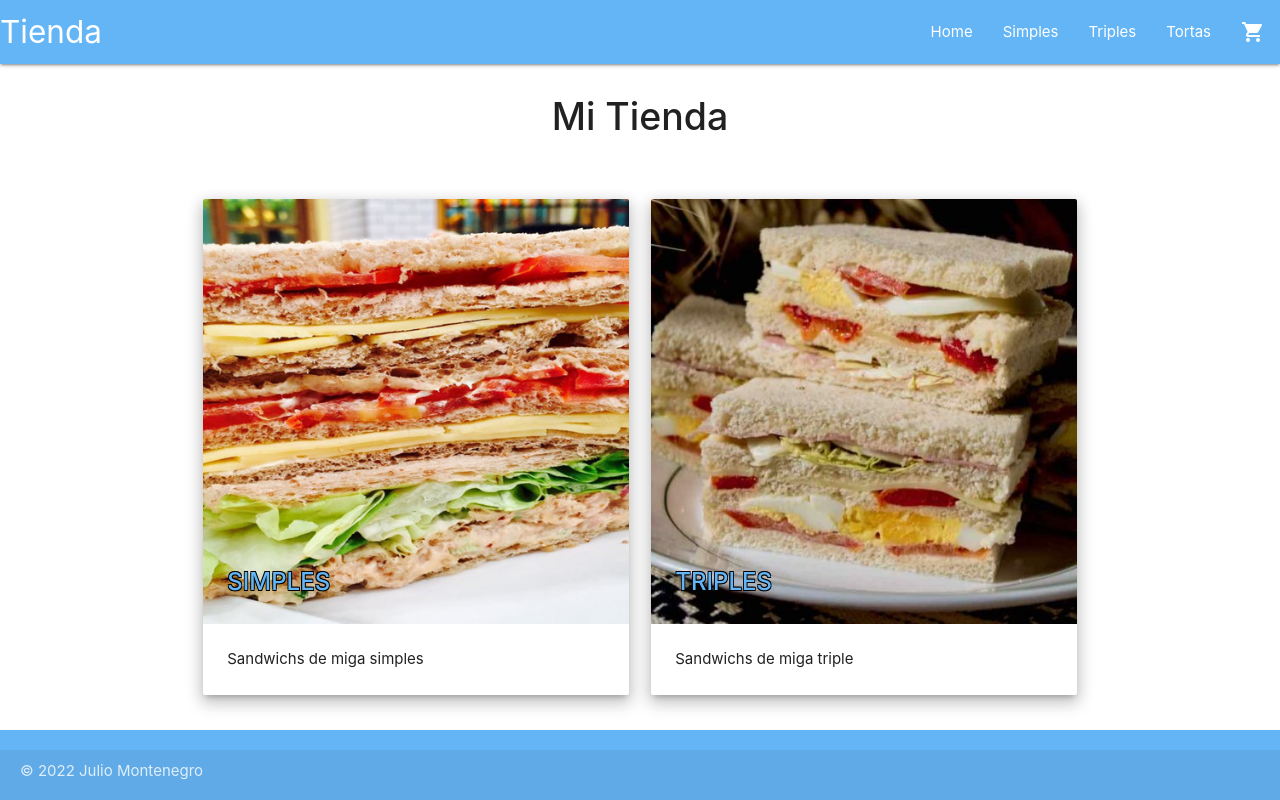
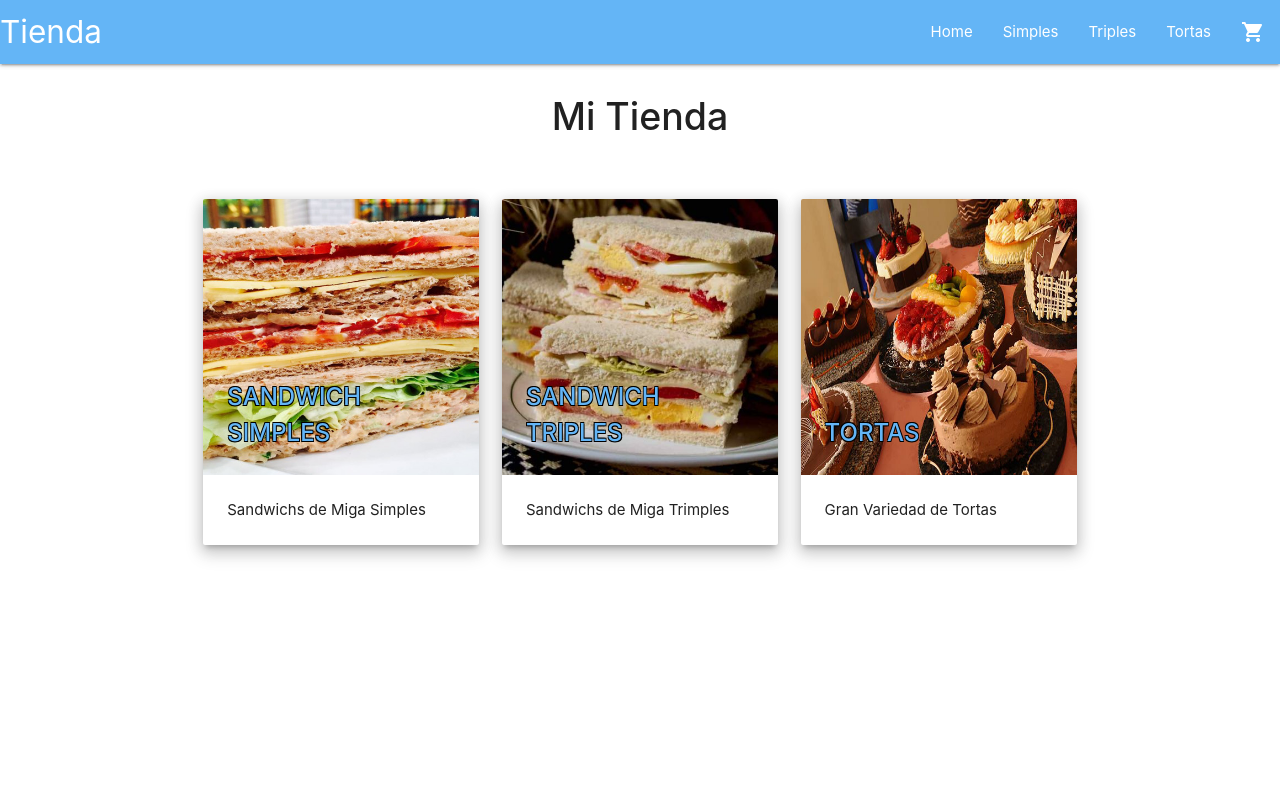
Before and after one commit to juliomontenegro/reactcoder, a React (Create React App) app: page / in a window 1280 px wide. Shown: the top 800 px of the page. Built offline with nearby package versions, Linux system fonts and the light colour scheme.

Commit message:
agregado componente homecard

```diff
--- a/src/Components/CardContainer/index.jsx
+++ b/src/Components/CardContainer/index.jsx
@@ -1,27 +1,26 @@
 import { useEffect, useState } from "react";
 import UserCard from "../UserCard";
-import {getFirestore} from "../../Firebase/Firebase";
+import { getFirestore } from "../../Firebase/Firebase";
 import PreLoader from "../PreLoaders/PreLoaders";
 
-function ItemlistContainer ({urlServer}){
+function ItemlistContainer({ urlServer, nameProduct }) {
   const [products, setProducts] = useState([]);
   const [isLoading, setIsLoading] = useState(false);
   const [error, setError] = useState(null);
 
   useEffect(() => {
-
     const db = getFirestore();
 
-
-       const productsCollection=db.collection(urlServer);
-
+    const productsCollection = db.collection(urlServer);
 
     const getDataFromFirestore = async () => {
       setIsLoading(true);
       try {
         const response = await productsCollection.get();
         if (response.empty) console.log("No hay productos");
-          setProducts(response.docs.map((doc) => ({ ...doc.data(), id: doc.id })));
+        setProducts(
+          response.docs.map((doc) => ({ ...doc.data(), id: doc.id }))
+        );
       } catch (err) {
         setError(err);
       } finally {
@@ -29,31 +28,28 @@ function ItemlistContainer ({urlServer}){
       }
     };
     getDataFromFirestore();
-
   }, [setIsLoading, urlServer]);
 
-    if(isLoading){
-
-      return <PreLoader/>
-
-    }else if(error){
-
-      return <p>hubo un error {error.message}</p>
-
-    }else
-    return(
-
+  if (isLoading) {
+    return <PreLoader />;
+  } else if (error) {
+    return <p>hubo un error {error.message}</p>;
+  } else
+    return (
+      <>
+        <h1 className="center-align">{nameProduct}</h1>
         <div className="container">
-        {products.map((product) => <UserCard key={product.id} product={product} />
-      )}</div>
-
-
-
-    )}
-
-
-
-
-
+          <div className="row">
+            <div className="container">
+              {products.map((product) => (
+                <UserCard key={product.id} product={product} />
+              ))}
+            </div>
+            <div />
+          </div>
+        </div>
+      </>
+    );
+}
 
 export default ItemlistContainer;
--- /dev/null
+++ b/src/Components/HomeCard/HomeCard.jsx
@@ -0,0 +1,24 @@
+import { Link } from "react-router-dom";
+const HomeCard= ({pageDir,imgDir,altDir,nameDir,desDir})=>{
+    return(
+        <div className="col s12 m4">
+        <div className="card z-depth-3">
+          <div className="card-image">
+            <Link to={`/${pageDir}`}>
+              <img
+                src={require(`../../Imagenes/${imgDir}`)}
+                alt={`${altDir}`}
+              />
+            </Link>
+            <span className="card-title blue-text text-lighten-2 textStroke">
+              <strong>{nameDir}</strong>
+            </span>
+          </div>
+          <div className="card-content">
+            <p>{desDir}</p>
+          </div>
+        </div>
+      </div>
+    )
+}
+export default HomeCard;
--- a/src/Pages/HomePage.jsx
+++ b/src/Pages/HomePage.jsx
@@ -1,39 +1,20 @@
-import { Link } from "react-router-dom";
+import HomeCard from "../Components/HomeCard/HomeCard"
 
 const HomePage = () => {
   return (
-    <main>
+    <main className="fullpage">
       <h1 className="center-align">Mi Tienda</h1>
 
       <div className="container">
         <div className="row">
-          <div className="col s12 m6">
-            <div className="card z-depth-3">
-              <div className="card-image">
-                <Link to="/Simples">
-                  <img src={require("../Imagenes/migasimple_500x500.jpg")} alt="sandwich de miga simple" />
-                </Link>
-                <span className="card-title blue-text text-lighten-2 textStroke"><strong>SIMPLES</strong></span>
-              </div>
-              <div className="card-content">
-                <p>Sandwichs de miga simples</p>
-              </div>
-            </div>
-          </div>
+        <HomeCard pageDir="Simples" imgDir="migasimple_500x500.jpg" altDir="sandwich de miga simple" nameDir="SANDWICH SIMPLES" desDir="Sandwichs de Miga Simples" />
 
-          <div className="col s12 m6">
-            <div className="card z-depth-3">
-              <div className="card-image">
-                <Link to="/Triples">
-                  <img src={require("../Imagenes/migatriple_500x500.jpg")} alt="sandwich de miga triple" />
-                </Link>
-                <span className="card-title blue-text text-lighten-2 textStroke"><strong>TRIPLES</strong></span>
-              </div>
-              <div className="card-content">
-                <p>Sandwichs de miga triple</p>
-              </div>
-            </div>
-          </div>
+        <HomeCard pageDir="Triples" imgDir="migatriple_500x500.jpg" altDir="sandwich de miga triple" nameDir="SANDWICH TRIPLES" desDir="Sandwichs de Miga Trimples" />
+
+        <HomeCard pageDir="Tortas" imgDir="tortas_500x500.jpg" altDir="variedad de tortas" nameDir="TORTAS" desDir="Gran Variedad de Tortas" />
+
+
+
         </div>
       </div>
     </main>
--- a/src/Pages/SimplesPage.jsx
+++ b/src/Pages/SimplesPage.jsx
@@ -1,15 +1,11 @@
 import ItemlistContainer from "../Components/CardContainer/index";
 const SimplesPage = () => {
   return (
-    <>
-      <h1 className="center-align">Sandwichs Simples</h1>
-      <div className="container">
-        <div className="row">
-          <ItemlistContainer urlServer="PRODUCTS" />
-          <div />
-        </div>
-      </div>
-    </>
+
+
+          <ItemlistContainer urlServer="PRODUCTS" nameProduct="Sandwichs Simples" />
+
+
   );
 };
 
--- a/src/Pages/TortasPage.jsx
+++ b/src/Pages/TortasPage.jsx
@@ -1,15 +1,9 @@
 import ItemlistContainer from "../Components/CardContainer";
 const TortasPage= ()=>{
     return(
-        <>
-        <h1 className="center-align">Tortas</h1>
-        <div className="container">
-          <div className="row">
-            <ItemlistContainer urlServer="PRODUCTS3" />
-            <div />
-          </div>
-        </div>
-      </>
+
+            <ItemlistContainer urlServer="PRODUCTS3" nameProduct="Tortas" />
+
     )
 }
 export default TortasPage;
--- a/src/Pages/TriplesPage.jsx
+++ b/src/Pages/TriplesPage.jsx
@@ -1,15 +1,9 @@
 import ItemlistContainer from "../Components/CardContainer/index";
 const TriplesPage = () => {
   return (
-    <>
-      <h1 className="center-align">Sandwichs Triples</h1>
-      <div className="container">
-        <div className="row">
-          <ItemlistContainer urlServer="PRODUCTS2" />
-          <div />
-        </div>
-      </div>
-    </>
+
+          <ItemlistContainer urlServer="PRODUCTS2" nameProduct="Sandwichs Triples" />
+
   );
 };
 export default TriplesPage;
```
Also changed, not shown: src/Imagenes/tortas_500x500.jpg (added). Lines whose indentation alone changed are shown as unchanged.
